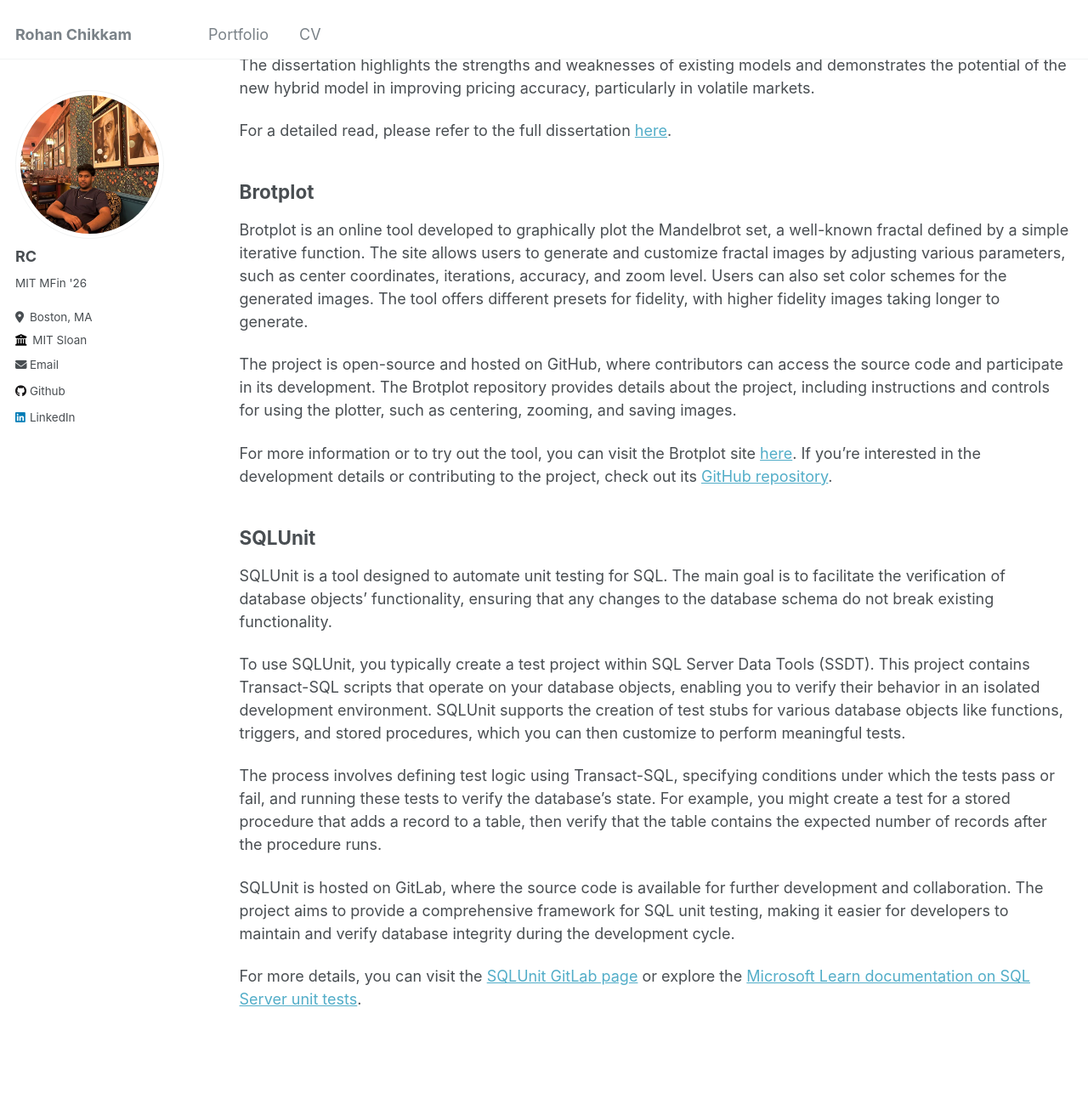
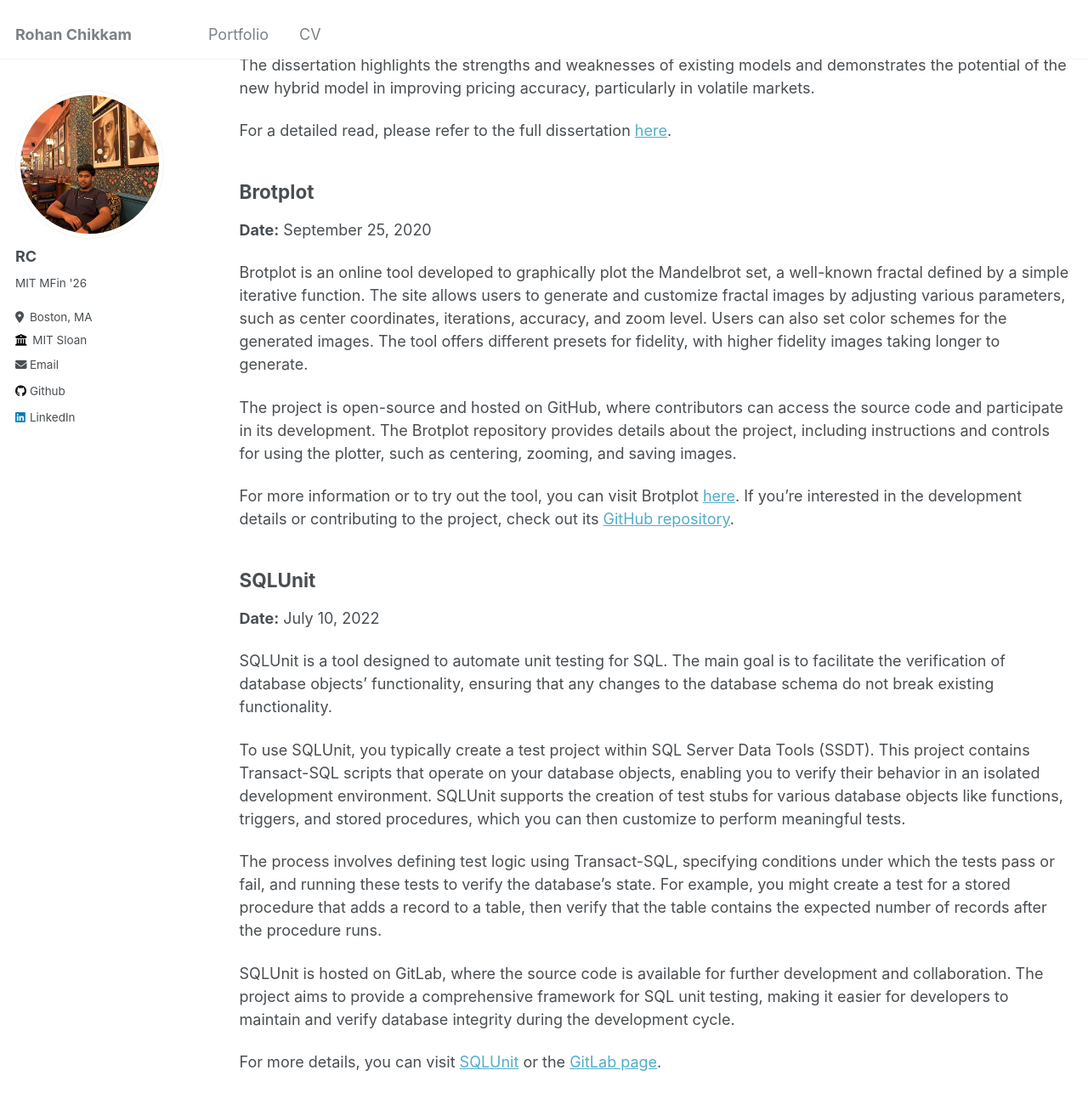
Before and after one commit to chikro1/Personal-Website, a Jekyll site: the page built from _pages/portfolio.md, in a window 1280 px wide and 1400 px high, scrolled down 1049 px. Shown: the top 1299 px of the window at 85% size. Built offline with Jekyll 4.4.1, drawn with Linux system fonts in a browser that asks for light colours.

Commit message:
Update portfolio.md

```diff
--- a/_pages/portfolio.md
+++ b/_pages/portfolio.md
@@ -38,13 +38,17 @@ For a detailed read, please refer to the full dissertation [here](https://github
 
 ## Brotplot
 
+**Date:** September 25, 2020
+
 Brotplot is an online tool developed to graphically plot the Mandelbrot set, a well-known fractal defined by a simple iterative function. The site allows users to generate and customize fractal images by adjusting various parameters, such as center coordinates, iterations, accuracy, and zoom level. Users can also set color schemes for the generated images. The tool offers different presets for fidelity, with higher fidelity images taking longer to generate.
 
 The project is open-source and hosted on GitHub, where contributors can access the source code and participate in its development. The Brotplot repository provides details about the project, including instructions and controls for using the plotter, such as centering, zooming, and saving images.
 
-For more information or to try out the tool, you can visit the Brotplot site [here](https://brotplot.rchikkam.co.uk). If you're interested in the development details or contributing to the project, check out its [GitHub repository](https://github.com/chikkamrohan/Brotplot).
+For more information or to try out the tool, you can visit Brotplot [here](https://brotplot.rchikkam.co.uk). If you're interested in the development details or contributing to the project, check out its [GitHub repository](https://github.com/chikkamrohan/Brotplot).
 
 ## SQLUnit
+
+**Date:** July 10, 2022
 
 SQLUnit is a tool designed to automate unit testing for SQL. The main goal is to facilitate the verification of database objects' functionality, ensuring that any changes to the database schema do not break existing functionality.
 
@@ -54,4 +58,4 @@ The process involves defining test logic using Transact-SQL, specifying conditio
 
 SQLUnit is hosted on GitLab, where the source code is available for further development and collaboration. The project aims to provide a comprehensive framework for SQL unit testing, making it easier for developers to maintain and verify database integrity during the development cycle.
 
-For more details, you can visit the [SQLUnit GitLab page](https://gitlab.com/chikro1/sqlunit) or explore the [Microsoft Learn documentation on SQL Server unit tests](https://learn.microsoft.com/en-us/sql/ssdt/how-to-create-and-run-a-sql-server-unit-test).
+For more details, you can visit [SQLUnit](https://sqlunit.rchikkam.co.uk) or the [GitLab page](https://gitlab.com/chikro1/sqlunit).
```
